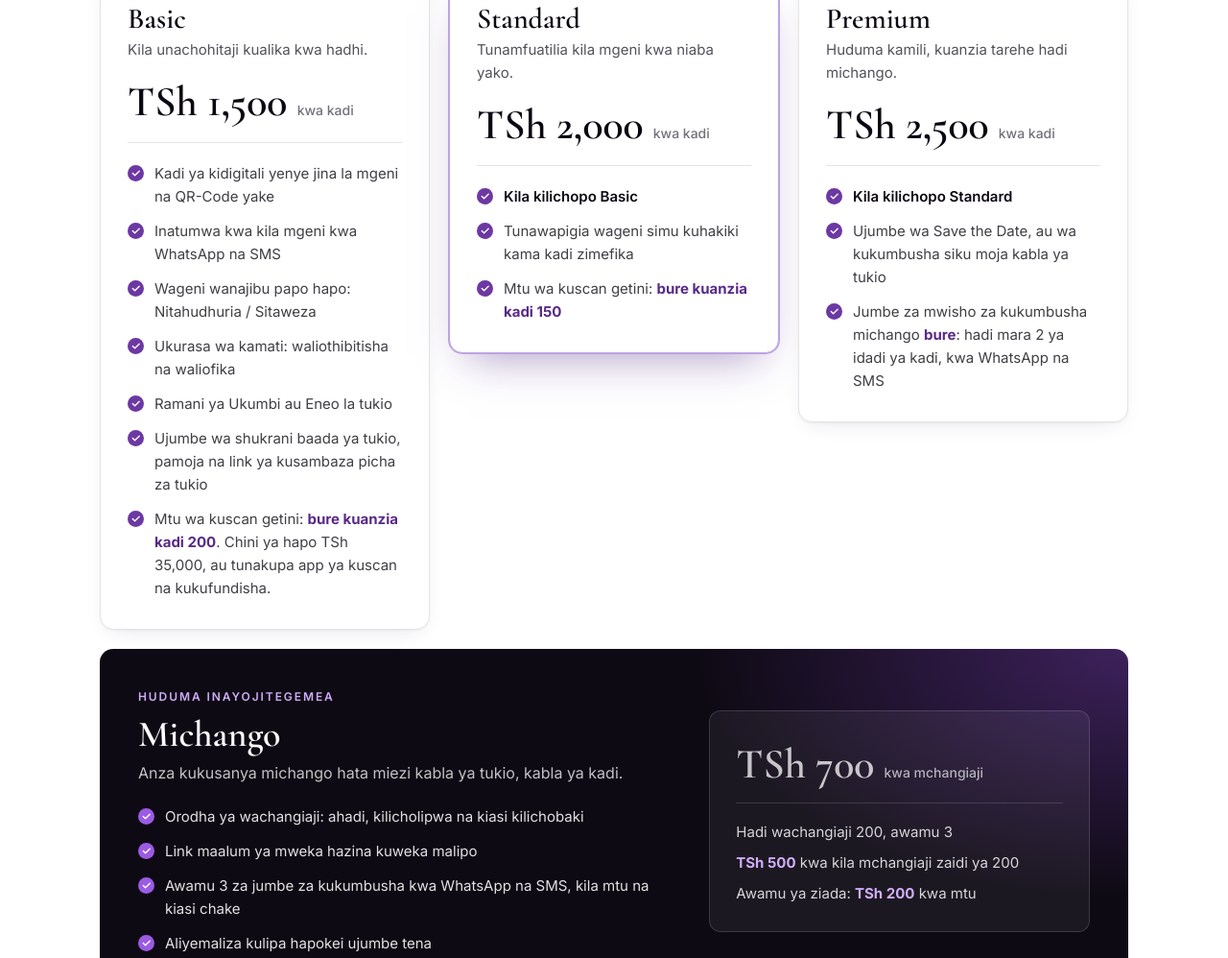
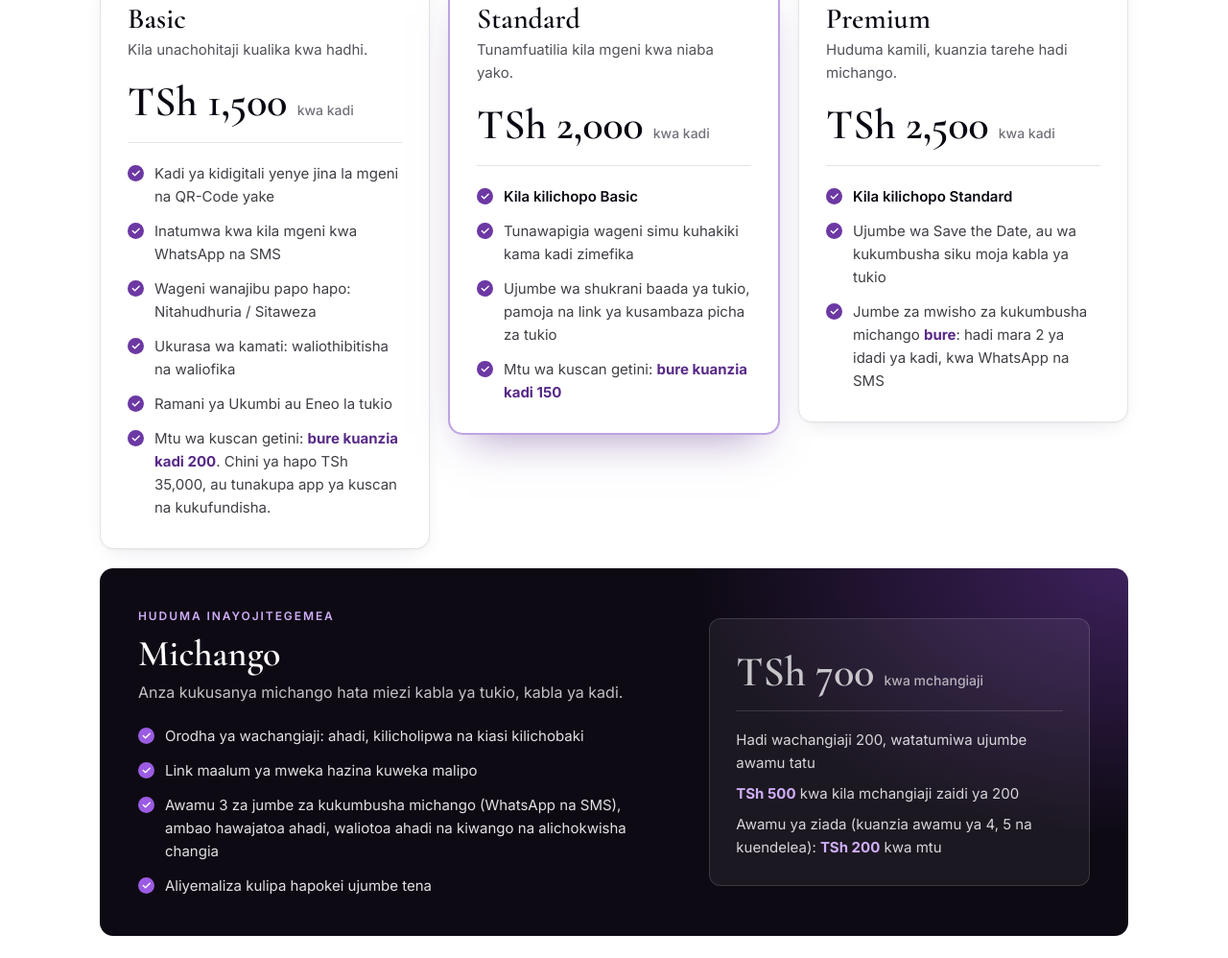
Before and after one commit to olam-devs/jaxdigitals, a plain HTML site: page index.html in a window 1280 px wide. Shown: the part 2798-3796 px from the top of the page at 96% size. Drawn offline with Linux system fonts and the light colour scheme.

Commit message:
Thank-you moves to Standard; clearer michango wording
Co-Authored-By: Claude Opus 5.5 <noreply@anthropic.com>

```diff
--- a/index.html
+++ b/index.html
@@ -298,9 +298,6 @@
                 <li data-en="Guests reply with one tap: Attending / Can't make it">Wageni wanajibu papo hapo: Nitahudhuria / Sitaweza</li>
                 <li data-en="A committee page showing who confirmed and who arrived">Ukurasa wa kamati: waliothibitisha na waliofika</li>
                 <li data-en="A map to the venue or event location">Ramani ya Ukumbi au Eneo la tukio</li>
-                <li data-en="A thank-you message after the event, with a link to share the event photos">
-                  Ujumbe wa shukrani baada ya tukio, pamoja na link ya kusambaza picha za tukio
-                </li>
                 <li
                   data-en="Gate scanner on the day: &lt;b&gt;free from 200 cards&lt;/b&gt;. Below that, TSh 35,000, or we give you our scanning app and train you."
                 >
@@ -317,6 +314,9 @@
               <ul class="ticks">
                 <li class="base" data-en="Everything in Basic">Kila kilichopo Basic</li>
                 <li data-en="We call your guests to check their cards arrived">Tunawapigia wageni simu kuhakiki kama kadi zimefika</li>
+                <li data-en="A thank-you message after the event, with a link to share the event photos">
+                  Ujumbe wa shukrani baada ya tukio, pamoja na link ya kusambaza picha za tukio
+                </li>
                 <li data-en="Gate scanner on the day: &lt;b&gt;free from 150 cards&lt;/b&gt;">Mtu wa kuscan getini: <b>bure kuanzia kadi 150</b></li>
               </ul>
             </article>
@@ -349,8 +349,10 @@
               <ul class="ticks">
                 <li data-en="A contributor list with each pledge, payment and balance">Orodha ya wachangiaji: ahadi, kilicholipwa na kiasi kilichobaki</li>
                 <li data-en="A private link for the treasurer to record payments">Link maalum ya mweka hazina kuweka malipo</li>
-                <li data-en="3 rounds of reminders on WhatsApp and SMS, each with the person's own amounts">
-                  Awamu 3 za jumbe za kukumbusha kwa WhatsApp na SMS, kila mtu na kiasi chake
+                <li
+                  data-en="3 rounds of contribution reminders (WhatsApp and SMS), for those who haven't pledged yet, and for those who have, with their pledge and what they have paid so far"
+                >
+                  Awamu 3 za jumbe za kukumbusha michango (WhatsApp na SMS), ambao hawajatoa ahadi, waliotoa ahadi na kiwango na alichokwisha changia
                 </li>
                 <li data-en="Anyone who has paid in full gets no more messages">Aliyemaliza kulipa hapokei ujumbe tena</li>
               </ul>
@@ -358,11 +360,13 @@
             <div class="m-price">
               <p class="price">TSh 700 <small data-en="per contributor">kwa mchangiaji</small></p>
               <ul>
-                <li data-en="Up to 200 contributors, 3 rounds">Hadi wachangiaji 200, awamu 3</li>
+                <li data-en="Up to 200 contributors, each messaged in 3 rounds">Hadi wachangiaji 200, watatumiwa ujumbe awamu tatu</li>
                 <li data-en="&lt;b&gt;TSh 500&lt;/b&gt; for each contributor above 200">
                   <b>TSh 500</b> kwa kila mchangiaji zaidi ya 200
                 </li>
-                <li data-en="Extra round: &lt;b&gt;TSh 200&lt;/b&gt; per person">Awamu ya ziada: <b>TSh 200</b> kwa mtu</li>
+                <li data-en="Extra rounds (the 4th, 5th and onwards): &lt;b&gt;TSh 200&lt;/b&gt; per person">
+                  Awamu ya ziada (kuanzia awamu ya 4, 5 na kuendelea): <b>TSh 200</b> kwa mtu
+                </li>
               </ul>
             </div>
           </article>
```
